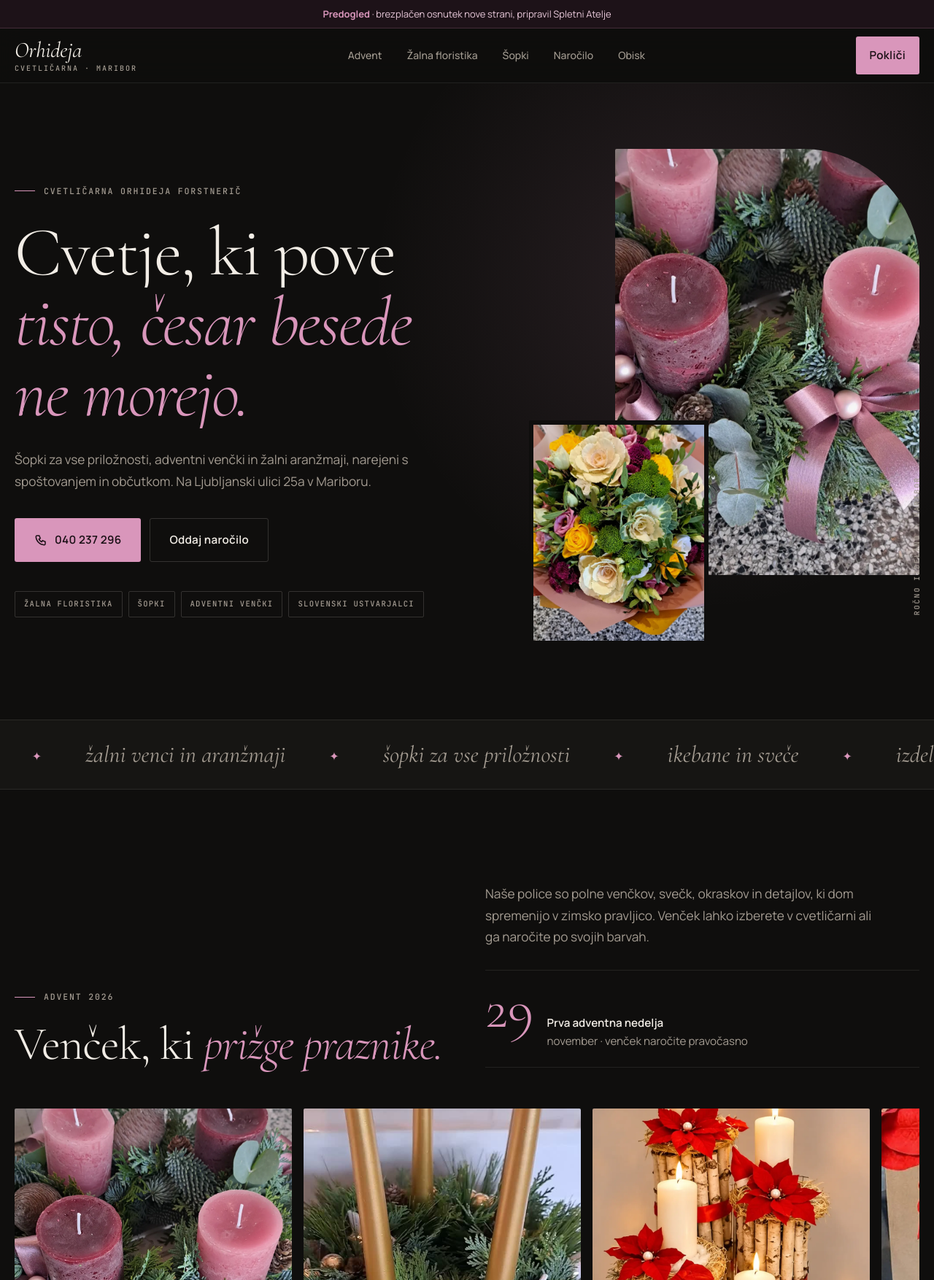
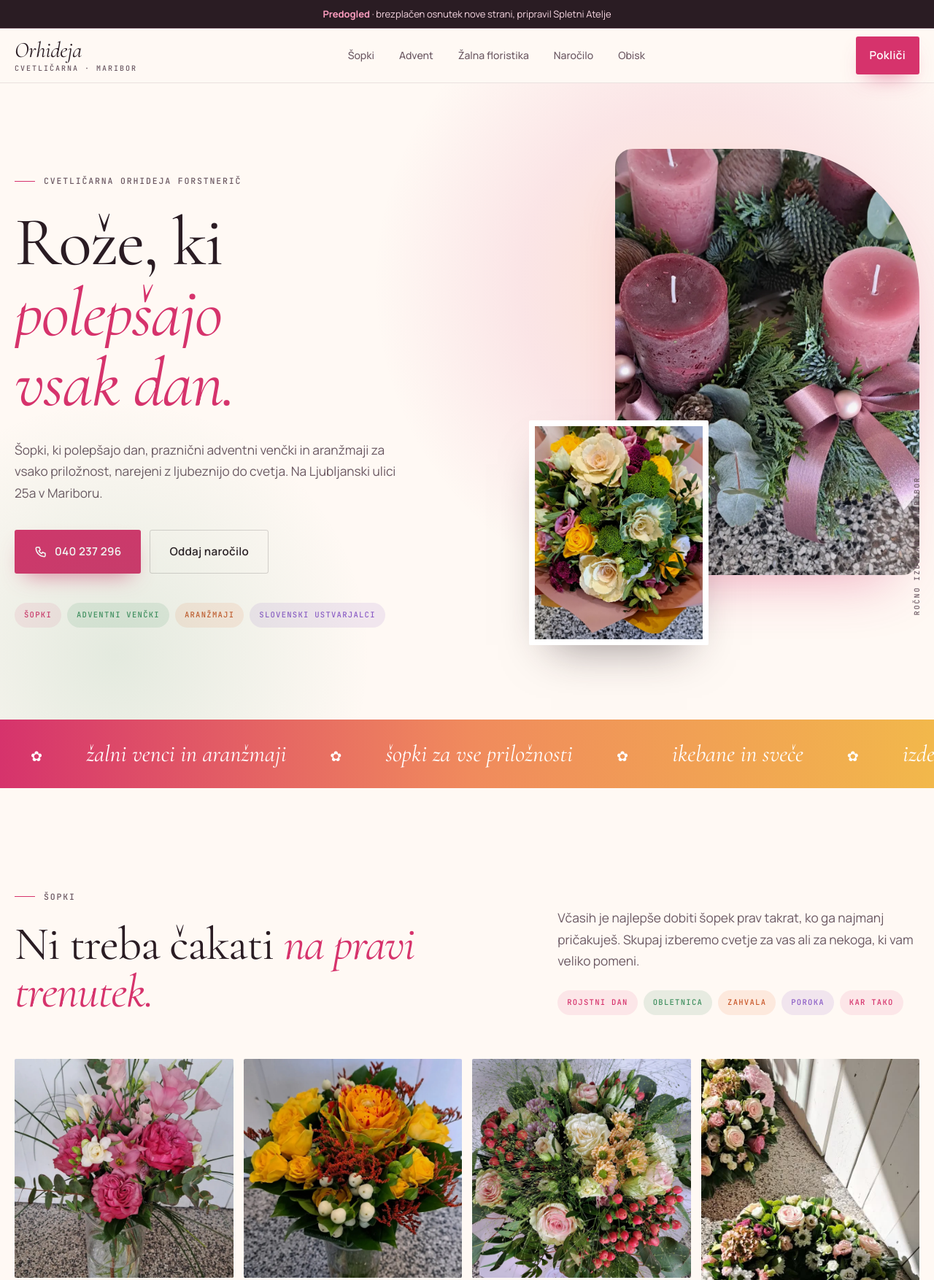
Before and after one commit to Elektron-26/predogled-orhideja, a plain HTML site: page index.html in a window 1280 px wide. Shown: the top 1754 px of the page at 73% size. Drawn offline with nearby package versions, Linux system fonts and the light colour scheme.

Commit message:
Svetla vesela barvna shema

```diff
--- a/index.html
+++ b/index.html
@@ -10,10 +10,11 @@
 <link href="https://fonts.googleapis.com/css2?family=Cormorant+Garamond:ital,wght@0,300;0,400;0,500;1,300;1,400;1,500&family=Manrope:wght@400;500;600;700&family=JetBrains+Mono:wght@500&display=swap" rel="stylesheet">
 <style>
 :root{
-  --bg:#0f0e0d;--s1:#161513;--s2:#1d1b19;--s3:#25221f;
-  --t1:#f2ede6;--t2:#a49c92;--t3:#5e5852;
-  --acc:#d996bb;--acc-rgb:217,150,187;--acc-sub:rgba(217,150,187,.12);
-  --line:rgba(242,237,230,.09);--line2:rgba(242,237,230,.16);
+  --bg:#FFF9F4;--s1:#FFFFFF;--s2:#FDEEF2;--s3:#F1D9E0;
+  --t1:#2A1C23;--t2:#6B5862;--t3:#9C8892;
+  --acc:#D6336C;--acc-rgb:214,51,108;--acc-sub:rgba(214,51,108,.09);
+  --zel:#3E8E5E;--kor:#F08A5D;--rum:#F2B84B;--vij:#8B5CC6;
+  --line:rgba(42,28,35,.1);--line2:rgba(42,28,35,.18);
   --serif:'Cormorant Garamond',Georgia,serif;--sans:'Manrope',system-ui,sans-serif;--mono:'JetBrains Mono',ui-monospace,monospace;
   --expo:cubic-bezier(.16,1,.3,1);--spring:cubic-bezier(.34,1.56,.64,1)
 }
@@ -23,7 +24,7 @@ body{background:var(--bg);color:var(--t1);font-family:var(--sans);font-size:clam
 img{display:block;max-width:100%}
 a{color:inherit}
 .w{width:min(1240px,100% - 40px);margin-inline:auto}
-h1,h2,h3{font-family:var(--serif);font-weight:300;letter-spacing:-.02em;line-height:1.02}
+h1,h2,h3{font-family:var(--serif);font-weight:400;letter-spacing:-.02em;line-height:1.02}
 h1{font-size:clamp(3rem,7.4vw,6.6rem)}
 h2{font-size:clamp(2.3rem,5vw,4.4rem)}
 h3{font-size:clamp(1.6rem,2.4vw,2.1rem);font-weight:400}
@@ -34,14 +35,14 @@ em{font-style:italic;color:var(--acc)}
 .sek{padding:clamp(5rem,10vw,8.5rem) 0;position:relative}
 .btn{display:inline-flex;align-items:center;justify-content:center;gap:10px;padding:16px 26px;border-radius:3px;font-weight:600;font-size:.95rem;letter-spacing:.02em;text-decoration:none;transition:transform .4s var(--expo),background .3s,border-color .3s;cursor:pointer;border:1px solid transparent}
 .btn svg{width:18px;height:18px}
-.btn-acc{background:var(--acc);color:#1a0f15}
-.btn-acc:hover{transform:translateY(-2px);background:#e6a9ca}
+.btn-acc{background:var(--acc);color:#fff;box-shadow:0 14px 30px -14px rgba(214,51,108,.7)}
+.btn-acc:hover{transform:translateY(-2px);background:#c22a5f}
 .btn-line{border-color:var(--line2);color:var(--t1);background:transparent}
 .btn-line:hover{border-color:var(--acc);color:var(--acc)}
 
-.demo{background:#1d1218;color:#e9c9da;font-size:13px;text-align:center;padding:8px 16px;border-bottom:1px solid rgba(217,150,187,.2)}
-.demo b{color:var(--acc)}
-header{position:sticky;top:0;z-index:40;background:rgba(15,14,13,.72);backdrop-filter:blur(16px);-webkit-backdrop-filter:blur(16px);border-bottom:1px solid var(--line)}
+.demo{background:#2A1C23;color:#F9D9E4;font-size:13px;text-align:center;padding:8px 16px;border-bottom:1px solid rgba(217,150,187,.2)}
+.demo b{color:#FF9EC0}
+header{position:sticky;top:0;z-index:40;background:rgba(255,249,244,.82);backdrop-filter:blur(16px);-webkit-backdrop-filter:blur(16px);border-bottom:1px solid var(--line)}
 .hd{display:flex;align-items:center;justify-content:space-between;height:74px;gap:20px}
 .logo{text-decoration:none;display:flex;flex-direction:column;line-height:1}
 .logo b{font-family:var(--serif);font-style:italic;font-weight:400;font-size:30px;letter-spacing:-.01em}
@@ -52,7 +53,8 @@ nav a{text-decoration:none;transition:color .3s}nav a:hover{color:var(--t1)}
 
 /* hero */
 .hero{padding:clamp(3.5rem,7vw,6rem) 0 clamp(4rem,8vw,7rem);position:relative;overflow:hidden}
-.hero::before{content:"";position:absolute;right:-10%;top:-20%;width:70vw;height:70vw;max-width:900px;max-height:900px;background:radial-gradient(closest-side,rgba(217,150,187,.13),transparent);pointer-events:none}
+.hero::before{content:"";position:absolute;right:-10%;top:-20%;width:70vw;height:70vw;max-width:900px;max-height:900px;background:radial-gradient(closest-side,rgba(240,138,93,.22),rgba(214,51,108,.10) 55%,transparent);pointer-events:none}
+.hero::after{content:"";position:absolute;left:-15%;bottom:-30%;width:55vw;height:55vw;max-width:700px;max-height:700px;background:radial-gradient(closest-side,rgba(62,142,94,.14),transparent);pointer-events:none}
 .hero-g{display:grid;grid-template-columns:6fr 5fr;gap:clamp(30px,5vw,80px);align-items:center;position:relative}
 .hero h1{margin:26px 0 28px}
 .hero h1 .r{display:block;overflow:hidden}
@@ -61,33 +63,34 @@ nav a{text-decoration:none;transition:color .3s}nav a:hover{color:var(--t1)}
 .hero.on h1 .r:nth-child(2)>span{transition-delay:.12s}.hero.on h1 .r:nth-child(3)>span{transition-delay:.24s}
 .acts{display:flex;flex-wrap:wrap;gap:12px;margin-top:36px}
 .tagi{display:flex;flex-wrap:wrap;gap:8px;margin-top:40px}
-.tag{font-family:var(--mono);font-size:.66rem;letter-spacing:.12em;text-transform:uppercase;padding:8px 12px;border:1px solid var(--line2);color:var(--t2);border-radius:2px}
+.tag{font-family:var(--mono);font-size:.66rem;letter-spacing:.12em;text-transform:uppercase;padding:8px 13px;border-radius:999px;background:var(--acc-sub);color:var(--acc)}
+.tag:nth-child(4n+2){background:rgba(62,142,94,.12);color:var(--zel)}.tag:nth-child(4n+3){background:rgba(240,138,93,.15);color:#C9582A}.tag:nth-child(4n+4){background:rgba(139,92,198,.12);color:var(--vij)}
 .hero-foto{position:relative;height:clamp(460px,58vw,680px)}
-.hero-foto .a{position:absolute;right:0;top:0;width:78%;height:86%;overflow:hidden;border-radius:2px 160px 2px 2px}
+.hero-foto .a{position:absolute;right:0;top:0;width:78%;height:86%;overflow:hidden;border-radius:24px 200px 24px 24px;box-shadow:0 40px 80px -40px rgba(214,51,108,.45)}
 .hero-foto .a img{width:100%;height:100%;object-fit:cover;transform:scale(1.12);transition:transform 2.4s var(--expo)}
 .hero.on .hero-foto .a img{transform:scale(1.02)}
-.hero-foto .b{position:absolute;left:0;bottom:0;width:46%;aspect-ratio:4/5;overflow:hidden;border:6px solid var(--bg);border-radius:2px;opacity:0;transform:translateY(40px);transition:1.2s var(--expo) .5s}
+.hero-foto .b{position:absolute;left:0;bottom:0;width:46%;aspect-ratio:4/5;overflow:hidden;border:8px solid #fff;box-shadow:0 30px 60px -30px rgba(42,28,35,.5);border-radius:2px;opacity:0;transform:translateY(40px);transition:1.2s var(--expo) .5s}
 .hero.on .hero-foto .b{opacity:1;transform:none}
 .hero-foto .b img{width:100%;height:100%;object-fit:cover}
 .hero-foto .zig{position:absolute;right:-6px;bottom:6%;font-family:var(--mono);font-size:.62rem;letter-spacing:.2em;text-transform:uppercase;color:var(--t2);writing-mode:vertical-rl;transform:rotate(180deg)}
 @media(max-width:900px){.hero-g{grid-template-columns:1fr}.hero-foto{height:440px;margin-top:20px}}
 
 /* trak */
-.trak{border-block:1px solid var(--line);overflow:hidden;padding:20px 0;background:var(--s1)}
+.trak{overflow:hidden;padding:20px 0;background:linear-gradient(90deg,#D6336C,#F08A5D 50%,#F2B84B)}
 .trak>div{display:flex;width:max-content;animation:tece 42s linear infinite}
-.trak span{font-family:var(--serif);font-style:italic;font-size:clamp(22px,2.6vw,32px);padding:0 30px;color:var(--t2);white-space:nowrap}
-.trak span::after{content:"✦";font-style:normal;font-size:.5em;color:var(--acc);margin-left:60px;vertical-align:middle}
+.trak span{font-family:var(--serif);font-style:italic;font-size:clamp(22px,2.6vw,32px);padding:0 30px;color:#fff;white-space:nowrap}
+.trak span::after{content:"✿";font-style:normal;font-size:.6em;color:#fff;margin-left:60px;vertical-align:middle}
 @keyframes tece{to{transform:translateX(-50%)}}
 
 /* advent */
 .adv-top{display:grid;grid-template-columns:1fr 1fr;gap:50px;align-items:end}
 .datum{display:flex;align-items:baseline;gap:18px;margin-top:30px;padding:22px 0;border-top:1px solid var(--line);border-bottom:1px solid var(--line)}
-.datum b{font-family:var(--serif);font-weight:300;font-size:clamp(3.4rem,6vw,5rem);line-height:.8;color:var(--acc)}
+.datum b{font-family:var(--serif);font-weight:400;font-size:clamp(3.4rem,6vw,5rem);line-height:.8}
 .datum span{color:var(--t2);font-size:.95rem}
 .datum strong{display:block;color:var(--t1);font-weight:600}
 .vrsta{display:flex;gap:16px;overflow-x:auto;scroll-snap-type:x mandatory;margin-top:56px;padding-bottom:18px;scrollbar-width:thin;scrollbar-color:var(--s3) transparent;cursor:grab}
 .vrsta figure{flex:none;width:clamp(260px,30vw,380px);scroll-snap-align:start;position:relative}
-.vrsta .im{aspect-ratio:4/5;overflow:hidden;border-radius:2px;background:var(--s2)}
+.vrsta .im{aspect-ratio:4/5;overflow:hidden;border-radius:16px;background:var(--s2)}
 .vrsta img{width:100%;height:100%;object-fit:cover;transition:transform 1.2s var(--expo)}
 .vrsta figure:hover img{transform:scale(1.05)}
 .vrsta figcaption{display:flex;justify-content:space-between;margin-top:14px;font-size:.9rem}
@@ -96,7 +99,9 @@ nav a{text-decoration:none;transition:color .3s}nav a:hover{color:var(--t1)}
 @media(max-width:900px){.adv-top{grid-template-columns:1fr;gap:24px}}
 
 /* zalna */
-.zal{background:var(--s1);border-block:1px solid var(--line)}
+.zal{background:#EEF5EE}
+.zal em{color:var(--zel)}.zal .lbl::before{background:var(--zel)}.zal .koraki li::before{color:var(--zel)}.zal blockquote{border-color:var(--zel)}
+#advent{background:#FFF1E6}#advent em{color:var(--kor)}#advent .lbl::before{background:var(--kor)}.datum b{color:var(--kor)!important}
 .zal-g{display:grid;grid-template-columns:5fr 7fr;gap:clamp(40px,6vw,100px);align-items:start}
 .zal blockquote{font-family:var(--serif);font-style:italic;font-weight:300;font-size:clamp(1.6rem,2.6vw,2.3rem);line-height:1.25;margin:34px 0;padding-left:24px;border-left:1px solid var(--acc)}
 .zal blockquote cite{display:block;font-family:var(--mono);font-style:normal;font-size:.64rem;letter-spacing:.16em;text-transform:uppercase;color:var(--t3);margin-top:14px}
@@ -106,7 +111,7 @@ nav a{text-decoration:none;transition:color .3s}nav a:hover{color:var(--t1)}
 .koraki b{display:block;font-weight:600}
 .koraki span{color:var(--t2);font-size:.95rem}
 .zal-foto{display:grid;grid-template-columns:repeat(6,1fr);grid-auto-rows:clamp(110px,11vw,150px);gap:10px}
-.zal-foto figure{overflow:hidden;border-radius:2px;background:var(--s2)}
+.zal-foto figure{overflow:hidden;border-radius:16px;background:var(--s2)}
 .zal-foto img{width:100%;height:100%;object-fit:cover;transition:transform 1.2s var(--expo),filter .6s}
 .zal-foto figure:hover img{transform:scale(1.05)}
 .z1{grid-column:1/4;grid-row:span 3}.z2{grid-column:4/7;grid-row:span 2}.z3{grid-column:4/7;grid-row:span 2}.z4{grid-column:1/3;grid-row:span 2}.z5{grid-column:3/4;grid-row:span 2}.z6{grid-column:4/5;grid-row:span 1}.z7{grid-column:5/7;grid-row:span 1}
@@ -118,15 +123,16 @@ nav a{text-decoration:none;transition:color .3s}nav a:hover{color:var(--t1)}
 .masonry figure{break-inside:avoid;margin-bottom:14px;overflow:hidden;border-radius:2px;position:relative;background:var(--s2)}
 .masonry img{width:100%;transition:transform 1.2s var(--expo)}
 .masonry figure:hover img{transform:scale(1.04)}
-.masonry figcaption{position:absolute;left:12px;bottom:12px;font-family:var(--mono);font-size:.62rem;letter-spacing:.14em;text-transform:uppercase;background:rgba(15,14,13,.72);backdrop-filter:blur(6px);padding:7px 10px;border:1px solid var(--line2);opacity:0;transform:translateY(6px);transition:.4s var(--expo)}
+.masonry figcaption{position:absolute;left:12px;bottom:12px;font-family:var(--mono);font-size:.62rem;letter-spacing:.14em;text-transform:uppercase;background:rgba(255,255,255,.88);backdrop-filter:blur(6px);padding:7px 10px;border:0;color:var(--t1);border-radius:999px;opacity:0;transform:translateY(6px);transition:.4s var(--expo)}
 .masonry figure:hover figcaption{opacity:1;transform:none}
 .priloznosti{display:flex;flex-wrap:wrap;gap:8px;margin-top:26px}
 @media(max-width:900px){.sop-top{grid-template-columns:1fr;gap:24px}.masonry{columns:2;column-gap:10px}.masonry figure{margin-bottom:10px}.masonry figcaption{opacity:1;transform:none}}
 
 /* narocilo */
-.nar{background:linear-gradient(180deg,var(--bg),#140f12)}
+.nar{background:linear-gradient(160deg,#FDEEF2,#F3ECFB)}
+.nar em{color:var(--vij)}.nar .lbl::before{background:var(--vij)}
 .nar-g{display:grid;grid-template-columns:5fr 6fr;gap:clamp(40px,6vw,90px);align-items:start}
-.obr{border:1px solid var(--line2);background:rgba(255,255,255,.02);padding:clamp(22px,3vw,38px);border-radius:2px}
+.obr{border:1px solid var(--line);background:#fff;box-shadow:0 40px 80px -50px rgba(42,28,35,.35);padding:clamp(22px,3vw,38px);border-radius:2px}
 .obr .vr{display:grid;grid-template-columns:1fr 1fr;gap:14px}
 .polje{display:flex;flex-direction:column;gap:8px;margin-bottom:16px}
 .polje label{font-family:var(--mono);font-size:.64rem;letter-spacing:.14em;text-transform:uppercase;color:var(--t2)}
@@ -147,11 +153,11 @@ nav a{text-decoration:none;transition:color .3s}nav a:hover{color:var(--t1)}
 
 /* trgovina */
 .trg-g{display:grid;grid-template-columns:5fr 6fr;gap:clamp(40px,6vw,90px);align-items:center}
-.trg-foto{aspect-ratio:4/5;overflow:hidden;border-radius:120px 2px 2px 2px}
+.trg-foto{aspect-ratio:4/5;overflow:hidden;border-radius:200px 24px 24px 24px}
 .trg-foto img{width:100%;height:100%;object-fit:cover}
 @media(max-width:900px){.trg-g{grid-template-columns:1fr}.trg-foto{max-height:520px}}
 
-.map{margin-top:40px;border:1px solid var(--line);aspect-ratio:16/7;overflow:hidden;border-radius:2px;filter:grayscale(.6) invert(.9) hue-rotate(180deg) contrast(.9)}
+.map{margin-top:40px;border:1px solid var(--line);aspect-ratio:16/7;overflow:hidden;border-radius:2px;}
 .map iframe{width:100%;height:100%;border:0}
 @media(max-width:700px){.map{aspect-ratio:4/3}}
 
@@ -163,7 +169,7 @@ footer{border-top:1px solid var(--line);padding:60px 0 120px;color:var(--t2);fon
 
 .mob{position:fixed;left:12px;right:12px;bottom:max(12px,env(safe-area-inset-bottom));z-index:50;display:none;gap:8px}
 .mob .btn{flex:1;min-height:52px;box-shadow:0 14px 34px -12px rgba(0,0,0,.7)}
-.mob .btn-line{background:rgba(15,14,13,.9);backdrop-filter:blur(10px)}
+.mob .btn-line{background:rgba(255,255,255,.95);backdrop-filter:blur(10px)}
 @media(max-width:760px){.mob{display:flex}}
 
 .zav{opacity:0;transform:translateY(34px);transition:opacity 1s var(--expo),transform 1s var(--expo)}
@@ -178,7 +184,7 @@ footer{border-top:1px solid var(--line);padding:60px 0 120px;color:var(--t2);fon
 <header>
   <div class="w hd">
     <a class="logo" href="#"><b>Orhideja</b><small>Cvetličarna · Maribor</small></a>
-    <nav><a href="#advent">Advent</a><a href="#zalna">Žalna floristika</a><a href="#sopki">Šopki</a><a href="#narocilo">Naročilo</a><a href="#obisk">Obisk</a></nav>
+    <nav><a href="#sopki">Šopki</a><a href="#advent">Advent</a><a href="#zalna">Žalna floristika</a><a href="#narocilo">Naročilo</a><a href="#obisk">Obisk</a></nav>
     <a class="btn btn-acc" href="tel:+38640237296" style="padding:12px 18px">Pokliči</a>
   </div>
 </header>
@@ -187,13 +193,13 @@ footer{border-top:1px solid var(--line);padding:60px 0 120px;color:var(--t2);fon
   <div class="w hero-g">
     <div>
       <div class="lbl">Cvetličarna Orhideja Forstnerič</div>
-      <h1><span class="r"><span>Cvetje, ki pove</span></span><span class="r"><span><em>tisto, česar besede</em></span></span><span class="r"><span><em>ne morejo.</em></span></span></h1>
-      <p class="lede">Šopki za vse priložnosti, adventni venčki in žalni aranžmaji, narejeni s spoštovanjem in občutkom. Na Ljubljanski ulici 25a v Mariboru.</p>
+      <h1><span class="r"><span>Rože, ki</span></span><span class="r"><span><em>polepšajo</em></span></span><span class="r"><span><em>vsak dan.</em></span></span></h1>
+      <p class="lede">Šopki, ki polepšajo dan, praznični adventni venčki in aranžmaji za vsako priložnost, narejeni z ljubeznijo do cvetja. Na Ljubljanski ulici 25a v Mariboru.</p>
       <div class="acts">
         <a class="btn btn-acc" href="tel:+38640237296"><svg viewBox="0 0 24 24" fill="none" stroke="currentColor" stroke-width="2"><path d="M5 4h4l2 5-2.5 1.5a11 11 0 0 0 5 5L15 13l5 2v4a2 2 0 0 1-2 2A16 16 0 0 1 3 6a2 2 0 0 1 2-2"/></svg>040 237 296</a>
         <a class="btn btn-line" href="#narocilo">Oddaj naročilo</a>
       </div>
-      <div class="tagi"><span class="tag">Žalna floristika</span><span class="tag">Šopki</span><span class="tag">Adventni venčki</span><span class="tag">Slovenski ustvarjalci</span></div>
+      <div class="tagi"><span class="tag">Šopki</span><span class="tag">Adventni venčki</span><span class="tag">Aranžmaji</span><span class="tag">Slovenski ustvarjalci</span></div>
     </div>
     <div class="hero-foto">
       <div class="a"><img src="img/advent-roza.webp" alt="Adventni venček z rožnatimi svečami"></div>
@@ -207,6 +213,27 @@ footer{border-top:1px solid var(--line);padding:60px 0 120px;color:var(--t2);fon
   <span>adventni venčki</span><span>žalni venci in aranžmaji</span><span>šopki za vse priložnosti</span><span>ikebane in sveče</span><span>izdelki slovenskih ustvarjalcev</span>
   <span>adventni venčki</span><span>žalni venci in aranžmaji</span><span>šopki za vse priložnosti</span><span>ikebane in sveče</span><span>izdelki slovenskih ustvarjalcev</span>
 </div></div>
+
+<section class="sek" id="sopki">
+  <div class="w">
+    <div class="sop-top">
+      <div class="zav"><div class="lbl">Šopki</div><h2 style="margin-top:22px">Ni treba čakati <em>na pravi trenutek.</em></h2></div>
+      <div class="zav">
+        <p class="lede">Včasih je najlepše dobiti šopek prav takrat, ko ga najmanj pričakuješ. Skupaj izberemo cvetje za vas ali za nekoga, ki vam veliko pomeni.</p>
+        <div class="priloznosti"><span class="tag">Rojstni dan</span><span class="tag">Obletnica</span><span class="tag">Zahvala</span><span class="tag">Poroka</span><span class="tag">Kar tako</span></div>
+      </div>
+    </div>
+    <div class="masonry zav">
+      <figure><img src="img/sopek-roza2.webp" alt="Šopek rožnatih vrtnic" loading="lazy"><figcaption>Rožnate vrtnice</figcaption></figure>
+      <figure><img src="img/sopek-beli.jpg" alt="Bel šopek v lončku" loading="lazy"><figcaption>Nežno belo</figcaption></figure>
+      <figure><img src="img/sopek-rumen.webp" alt="Rumen šopek" loading="lazy"><figcaption>Sončno rumeno</figcaption></figure>
+      <figure><img src="img/sopek-ohrovt.jpg" alt="Šopek z okrasnim ohrovtom" loading="lazy"><figcaption>Z okrasnim ohrovtom</figcaption></figure>
+      <figure><img src="img/sopek-roza.webp" alt="Šopek v pastelnih barvah" loading="lazy"><figcaption>Pastelno</figcaption></figure>
+      <figure><img src="img/aranzma-vrtnica.webp" alt="Aranžma z rdečo vrtnico" loading="lazy"><figcaption>Aranžma z vrtnico</figcaption></figure>
+      <figure><img src="img/zalni-pisan.jpg" alt="Pisan aranžma" loading="lazy"><figcaption>Aranžma</figcaption></figure>
+    </div>
+  </div>
+</section>
 
 <section class="sek" id="advent">
   <div class="w">
@@ -254,27 +281,6 @@ footer{border-top:1px solid var(--line);padding:60px 0 120px;color:var(--t2);fon
   </div>
 </section>
 
-<section class="sek" id="sopki">
-  <div class="w">
-    <div class="sop-top">
-      <div class="zav"><div class="lbl">Šopki</div><h2 style="margin-top:22px">Ni treba čakati <em>na pravi trenutek.</em></h2></div>
-      <div class="zav">
-        <p class="lede">Včasih je najlepše dobiti šopek prav takrat, ko ga najmanj pričakuješ. Skupaj izberemo cvetje za vas ali za nekoga, ki vam veliko pomeni.</p>
-        <div class="priloznosti"><span class="tag">Rojstni dan</span><span class="tag">Obletnica</span><span class="tag">Zahvala</span><span class="tag">Poroka</span><span class="tag">Kar tako</span></div>
-      </div>
-    </div>
-    <div class="masonry zav">
-      <figure><img src="img/sopek-roza2.webp" alt="Šopek rožnatih vrtnic" loading="lazy"><figcaption>Rožnate vrtnice</figcaption></figure>
-      <figure><img src="img/sopek-beli.jpg" alt="Bel šopek v lončku" loading="lazy"><figcaption>Nežno belo</figcaption></figure>
-      <figure><img src="img/sopek-rumen.webp" alt="Rumen šopek" loading="lazy"><figcaption>Sončno rumeno</figcaption></figure>
-      <figure><img src="img/sopek-ohrovt.jpg" alt="Šopek z okrasnim ohrovtom" loading="lazy"><figcaption>Z okrasnim ohrovtom</figcaption></figure>
-      <figure><img src="img/sopek-roza.webp" alt="Šopek v pastelnih barvah" loading="lazy"><figcaption>Pastelno</figcaption></figure>
-      <figure><img src="img/aranzma-vrtnica.webp" alt="Aranžma z rdečo vrtnico" loading="lazy"><figcaption>Aranžma z vrtnico</figcaption></figure>
-      <figure><img src="img/zalni-pisan.jpg" alt="Pisan aranžma" loading="lazy"><figcaption>Aranžma</figcaption></figure>
-    </div>
-  </div>
-</section>
-
 <section class="sek nar" id="narocilo">
   <div class="w nar-g">
     <div class="zav">
@@ -290,8 +296,8 @@ footer{border-top:1px solid var(--line);padding:60px 0 120px;color:var(--t2);fon
     <form class="obr zav" id="obr">
       <div class="polje"><label>Kaj potrebujete</label></div>
       <div class="izbira">
-        <input type="radio" name="vrsta" id="v1" value="Žalni aranžma ali venec" checked><label for="v1">Žalni aranžma / venec</label>
-        <input type="radio" name="vrsta" id="v2" value="Šopek"><label for="v2">Šopek</label>
+        <input type="radio" name="vrsta" id="v2" value="Šopek" checked><label for="v2">Šopek</label>
+        <input type="radio" name="vrsta" id="v1" value="Žalni aranžma ali venec"><label for="v1">Žalni aranžma / venec</label>
         <input type="radio" name="vrsta" id="v3" value="Adventni venček"><label for="v3">Adventni venček</label>
         <input type="radio" name="vrsta" id="v4" value="Drugo"><label for="v4">Drugo</label>
       </div>
```
